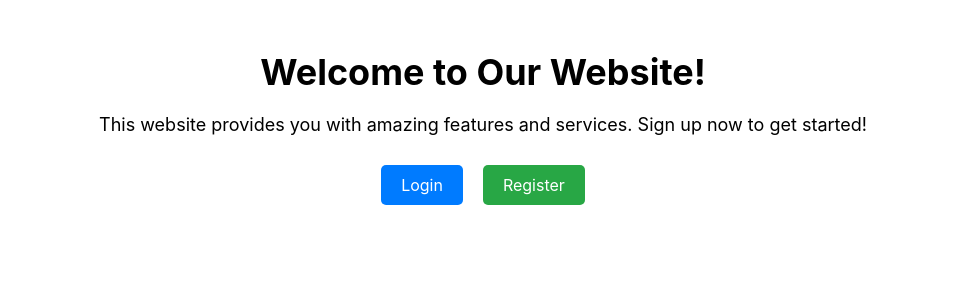
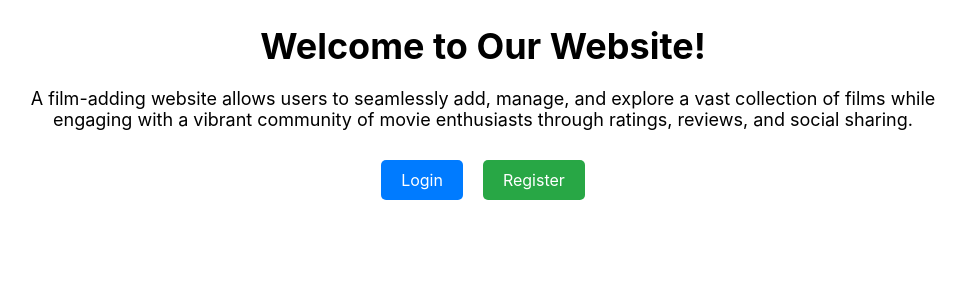
Before and after one commit to navin1812ku/movie-list-fronend, a React (Create React App) app: page / in a window 1280 px wide. Shown: the top 300 px of the page, without its empty margins (157-1123 px from the left). Built offline with nearby package versions, Linux system fonts and the light colour scheme.

Commit message:
final commit

```diff
--- a/src/components/css/Home.css
+++ b/src/components/css/Home.css
@@ -1,8 +1,13 @@
-/* Home.css */
+.home-card {
+    width: 75%;
+    margin: auto; /* Center the card horizontally */
+    display: flex;
+    justify-content: center; /* Center the content horizontally */
+    align-items: center; /* Center the content vertically */
+}
 
 .home-container {
     text-align: center;
-    margin-top: 50px;
 }
 
 h1 {
--- a/src/components/js/Home.js
+++ b/src/components/js/Home.js
@@ -4,10 +4,13 @@ import '../css/Home.css'; // Import CSS file
 
 const Home = () => {
     return (
-        <div>
+        <div className='home-card'>
             <div className="home-container">
                 <h1>Welcome to Our Website!</h1>
-                <p>This website provides you with amazing features and services. Sign up now to get started!</p>
+                <p>A film-adding website allows users to seamlessly add, manage,
+                    and explore a vast collection of films while engaging with a
+                    vibrant community of movie enthusiasts through ratings, reviews,
+                    and social sharing.</p>
                 <div className="button-container">
                     <Link to="/login" className="login-button">Login</Link>
                     <Link to="/register" className="register-button">Register</Link>
```
